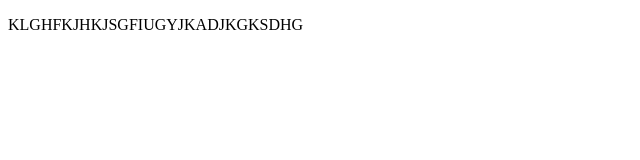
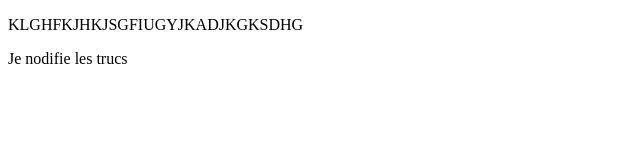
Before and after one commit to NicoFrancois/Atelier_Nico, a plain HTML site: page src/index.html in a window 1280 px wide. Shown: the whole page, without its empty margins (0-640 px from the left). Drawn offline with Linux system fonts and the light colour scheme.

Commit message:
Je modifie la vie

```diff
--- a/src/index.html
+++ b/src/index.html
@@ -10,5 +10,6 @@
     </head>
 
     <body>
+    	<p> Je nodifie les trucs </p>
     </body>
 </html>
```
